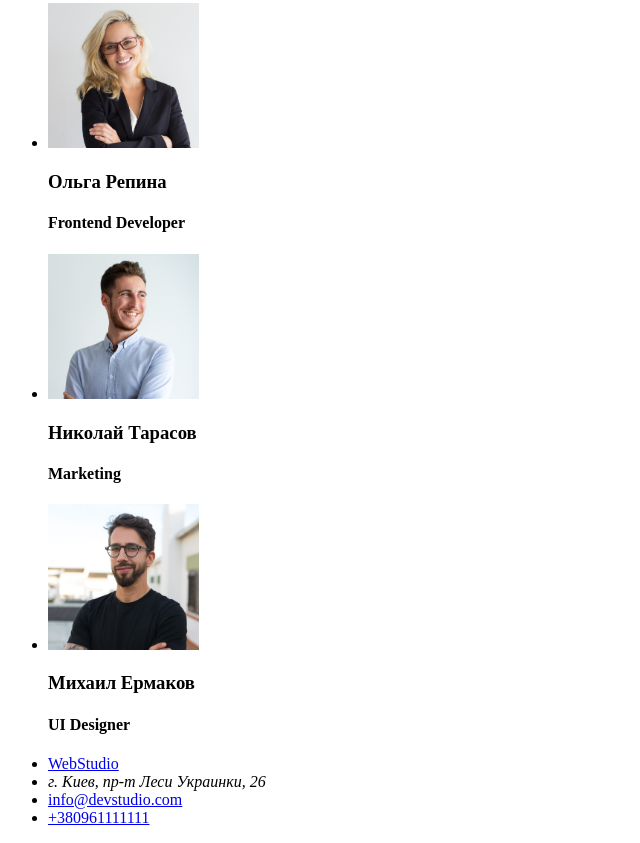
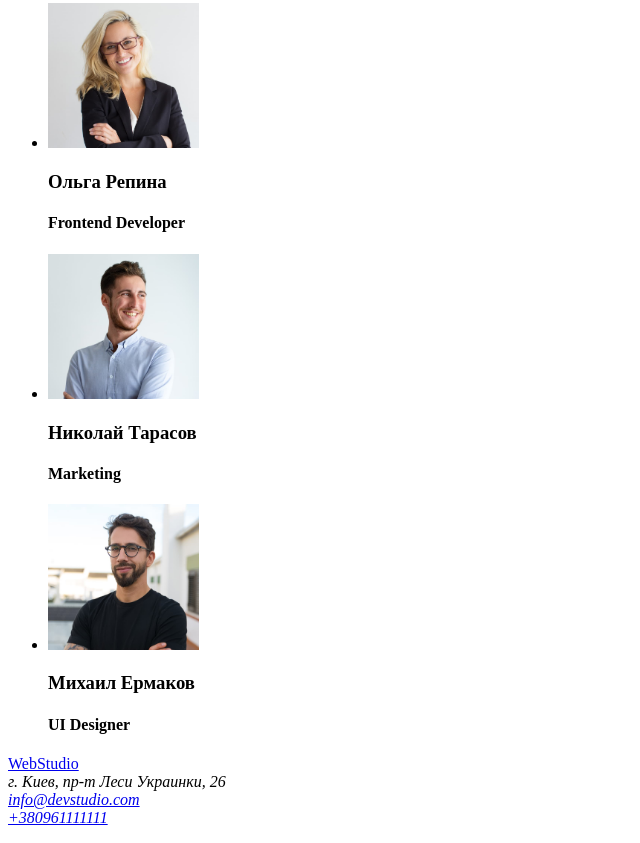
Before and after one commit to VladyslavUKR/GOIT-markup-hw-01, a plain HTML site: page index.html in a window 1280 px wide. Shown: the part 1225-2068 px from the top of the page, without its empty margins (0-640 px from the left). Drawn offline with Linux system fonts and the light colour scheme.

Commit message:
Update.index

```diff
--- a/index.html
+++ b/index.html
@@ -10,7 +10,7 @@
     <header>
        <nav>
         <a href="/" lang="en">
-             WebStudio
+            WebStudio
         </a>
         <ul>
             <li><a href="">Студия</a></li>
@@ -83,16 +83,12 @@
         </section>
     </main>
      <footer>
-        <ul>
-            <li><a href="/" lang="en">WebStudio</a></li>
-            <li>
-                <address>
-                г. Киев, пр-т Леси Украинки, 26
-                </address>
-            </li>
-            <li><a href="mailto:info@devstudio.com">info@devstudio.com</a></li>
-            <li><a href="tel:+380961111111">+380961111111</a></li>
-        </ul>
+        <a href="/" lang="en">WebStudio</a>
+        <address>
+            г. Киев, пр-т Леси Украинки, 26 <br/>
+            <a href="mailto:info@devstudio.com">info@devstudio.com</a><br/>
+            <a href="tel:+380961111111">+380961111111</a>
+        </address>
      </footer>
   </body>
 </html>
```
